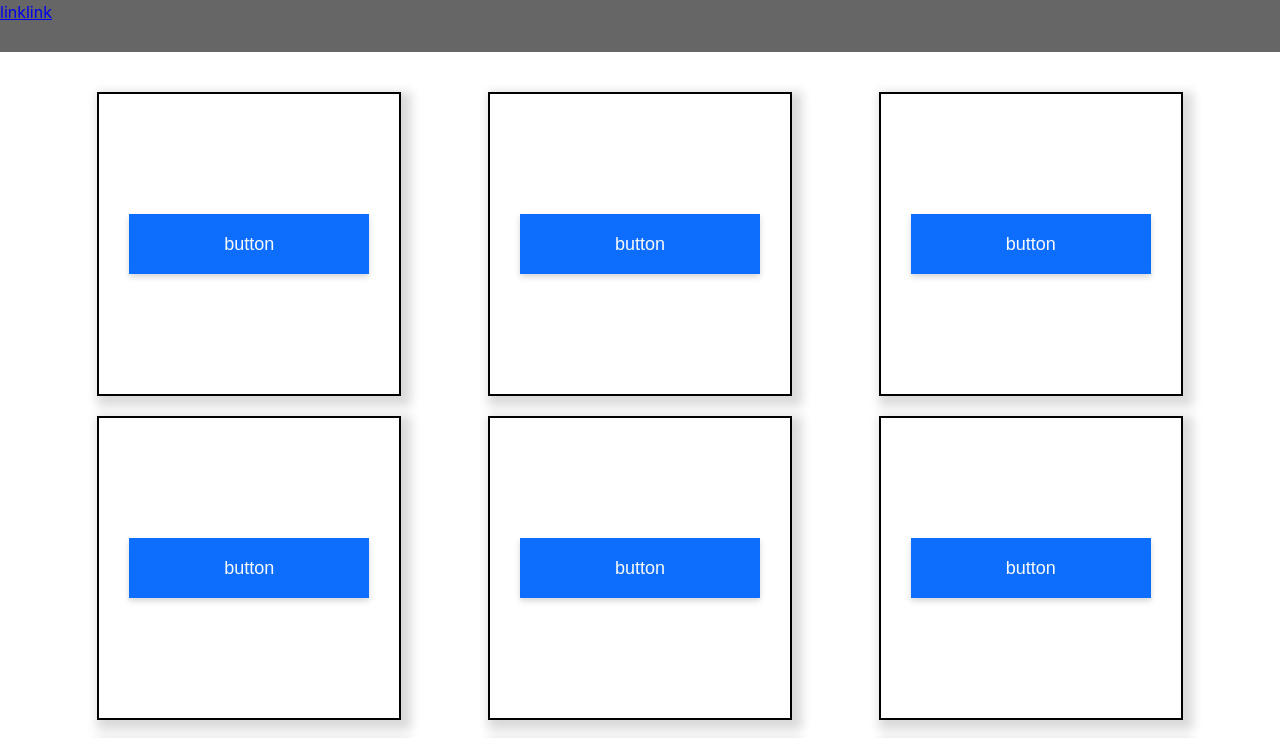
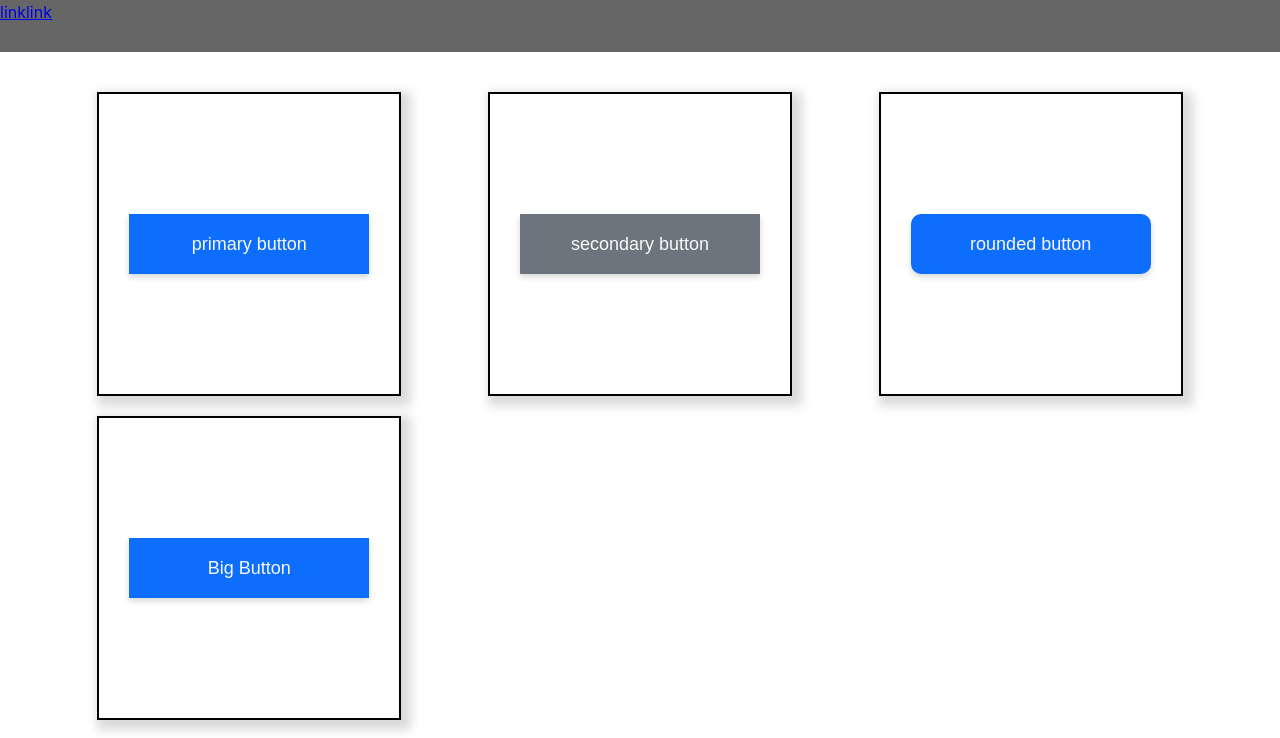
Before and after one commit to eraser5th/RaCP, a React (Create React App) app: page / in a window 1280 px wide. Shown: the top 738 px of the page. Built offline with nearby package versions, Linux system fonts and the light colour scheme.

Commit message:
change card to componentViewCard

```diff
--- a/src/App.tsx
+++ b/src/App.tsx
@@ -1,23 +1,40 @@
-import React from 'react';
+import React, { ReactElement } from 'react';
 import './App.css';
 import Header from './componets/Header';
 import Footer from './componets/Footer';
 import Card from './componets/Card';
 import CardList from './componets/CardList';
+import Button from './componets/Button';
 
-const App: React.VFC = () => {
-  const length = 18;
-  return (
+type CardList = {
+  onClick?: string;
+  viewComponent: ReactElement;
+}[]
+
+const cardList: CardList = [
+  {
+    viewComponent: <Button label="primary button" />,
+  },
+  {
+    viewComponent: <Button label="secondary button" theme="secondary" />,
+  },
+  {
+    viewComponent: <Button label="rounded button" rounded />,
+  },
+  {
+    viewComponent: <Button label="Big Button" />,
+  },
+];
+const App: React.VFC = () => (
   <div className="app">
     <Header links={['link1', 'link2']} />
     <main className="main">
       <div className="main--inner">
-          <CardList cardList={[1, 2, 3, 4, 5, 6, 7, 8, 9, 10, 11, 12, 13, 14, 15, 16]} />
+        <CardList cardList={cardList} />
       </div>
     </main>
     <Footer links={['link1', 'link2']} />
   </div>
 );
-};
 
 export default App;
--- a/src/componets/CardList.tsx
+++ b/src/componets/CardList.tsx
@@ -1,14 +1,19 @@
-import React from 'react';
+import React, { ReactElement } from 'react';
 import Button from './Button';
-import Card from './Card';
 import './cardList.css';
 import ComponentViewCard from './ComponentViewCard';
 
-const CardList: React.VFC<{cardList: any[]}> = ({ cardList }) => (
+type CardListProps = {
+  cardList: {
+    onClick?: string;
+    viewComponent: ReactElement;
+  }[]
+}
+const CardList: React.VFC<CardListProps> = ({ cardList }) => (
   <div className="card-list">
-    {cardList.map((item) => (
+    {cardList.map(({ onClick, viewComponent }) => (
       <ComponentViewCard>
-        <Button label="button" />
+        {viewComponent}
       </ComponentViewCard>
     ))}
   </div>
```
Lines whose indentation alone changed are shown as unchanged.
